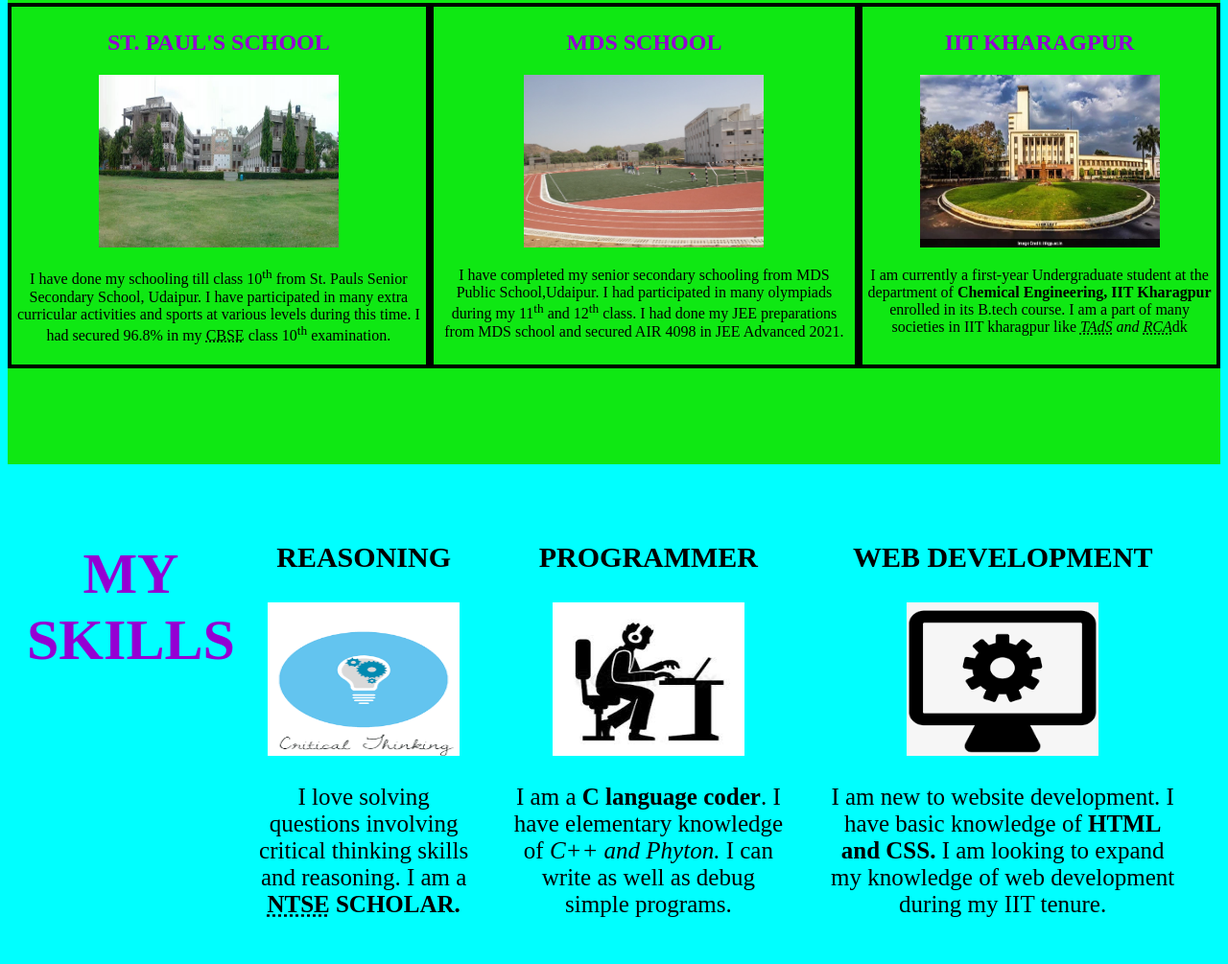
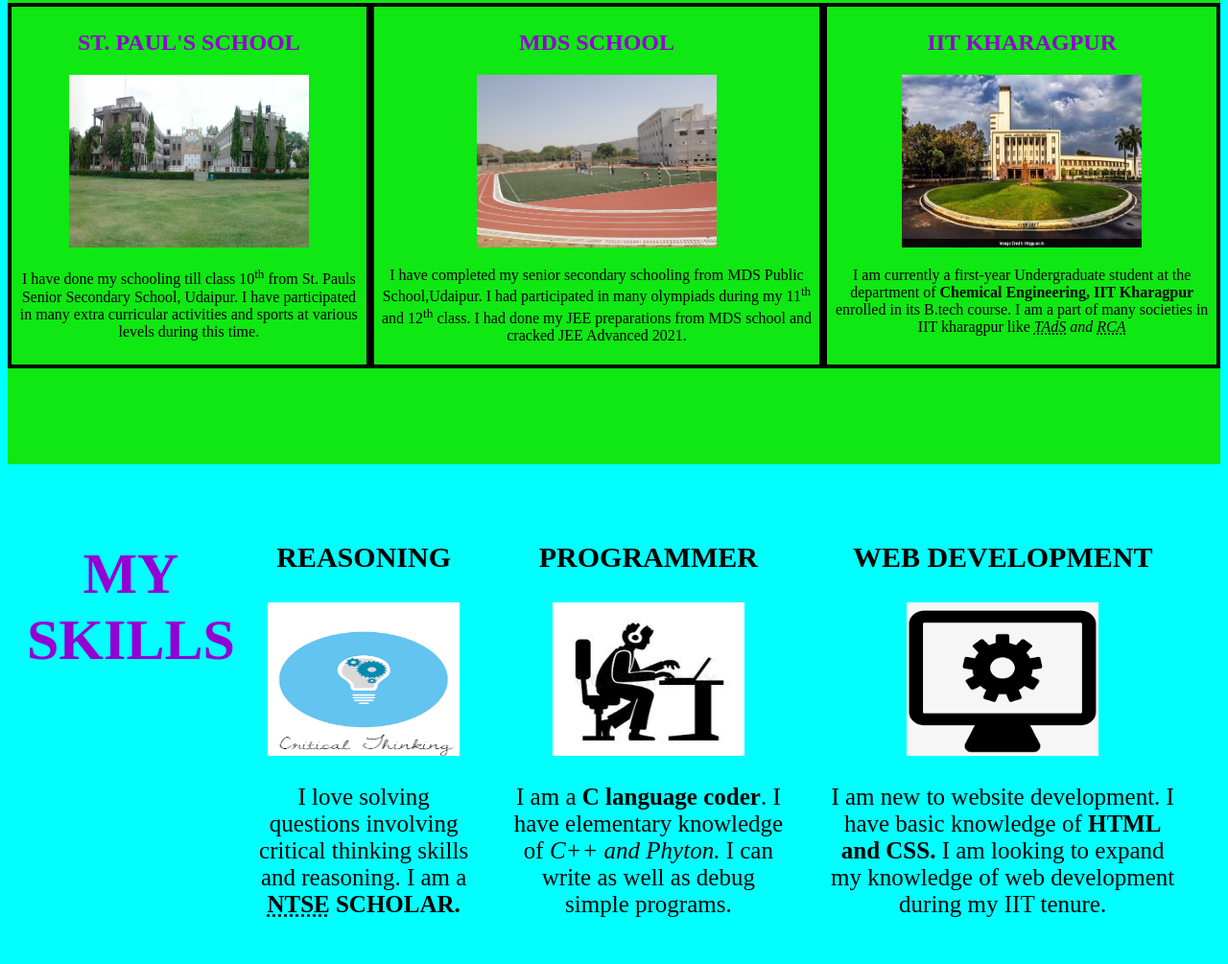
Before and after one commit to adi5301/adityaportfolio.github.io, a plain HTML site: page index.html in a window 1280 px wide. Shown: the part 1437-2442 px from the top of the page at 96% size. Drawn offline with Linux system fonts and the light colour scheme.

Commit message:
updated portfolio

```diff
--- a/index.html
+++ b/index.html
@@ -48,7 +48,7 @@
                 <h1 id="h2" style="color: darkviolet;">ST. PAUL'S SCHOOL</h1>
                 <img src="index/St. Pauls.jpg" height="180" width="250">
                 <p>
-                    I have done my schooling till class 10<sup>th</sup> from St. Pauls Senior Secondary School, Udaipur. I have participated in many extra curricular activities and sports at various levels during this time. I had secured 96.8% in my <abbr title="Central Board of Secondary Education">CBSE</abbr> class 10<sup>th</sup> examination.
+                    I have done my schooling till class 10<sup>th</sup> from St. Pauls Senior Secondary School, Udaipur. I have participated in many extra curricular activities and sports at various levels during this time.
                 </p>
             </div>
 
@@ -56,7 +56,7 @@
                 <h1 style="color: darkviolet;" id="h3" >MDS SCHOOL</h1>
                 <img src="index/mds.JPG" height="180" width="250">
                 <p>
-                    I have completed my senior secondary schooling from MDS Public School,Udaipur. I had participated in many olympiads during my 11<sup>th</sup> and 12<sup>th</sup> class. I had done my JEE preparations from MDS school and secured AIR 4098 in JEE Advanced 2021.
+                    I have completed my senior secondary schooling from MDS Public School,Udaipur. I had participated in many olympiads during my 11<sup>th</sup> and 12<sup>th</sup> class. I had done my JEE preparations from MDS school and cracked JEE Advanced 2021.
                 </p>
             </div>
 
@@ -64,7 +64,7 @@
                 <h1 style="color: darkviolet;" id="h4">IIT KHARAGPUR</h1>
                 <img src="index/kgp.webp" alt="index/kgp2" height="180" width="250">
                 <p>
-                    I am currently a first-year Undergraduate student at the department of <b>Chemical Engineering, IIT Kharagpur</b> enrolled in its B.tech course. I am a part of many societies in IIT kharagpur like <em><abbr title="Technology Adventure Society">TAdS</abbr> and <abbr title="Rajasthan Cultural Association">RCA</abbr></em>dk
+                    I am currently a first-year Undergraduate student at the department of <b>Chemical Engineering, IIT Kharagpur</b> enrolled in its B.tech course. I am a part of many societies in IIT kharagpur like <em><abbr title="Technology Adventure Society">TAdS</abbr> and <abbr title="Rajasthan Cultural Association">RCA</abbr></em>
                 </p>
             </div>
         </section>
```
